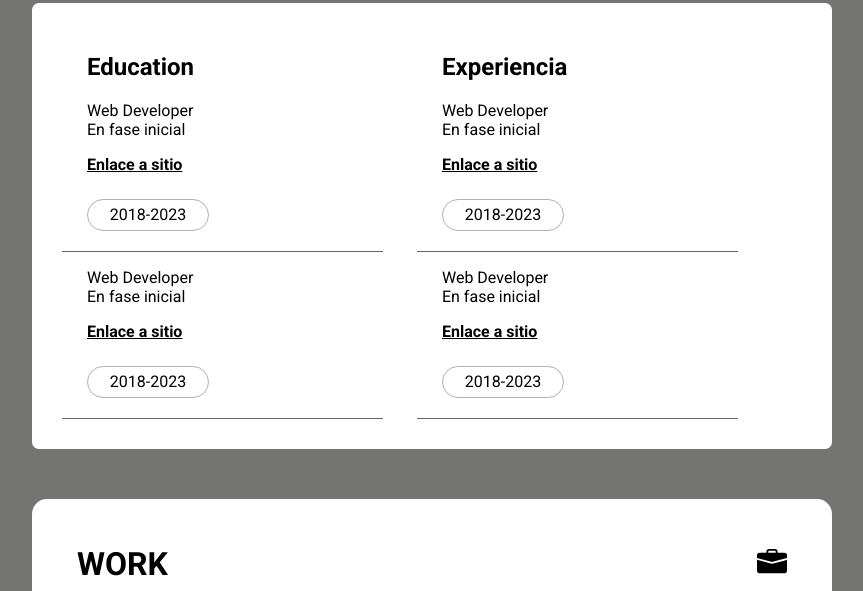
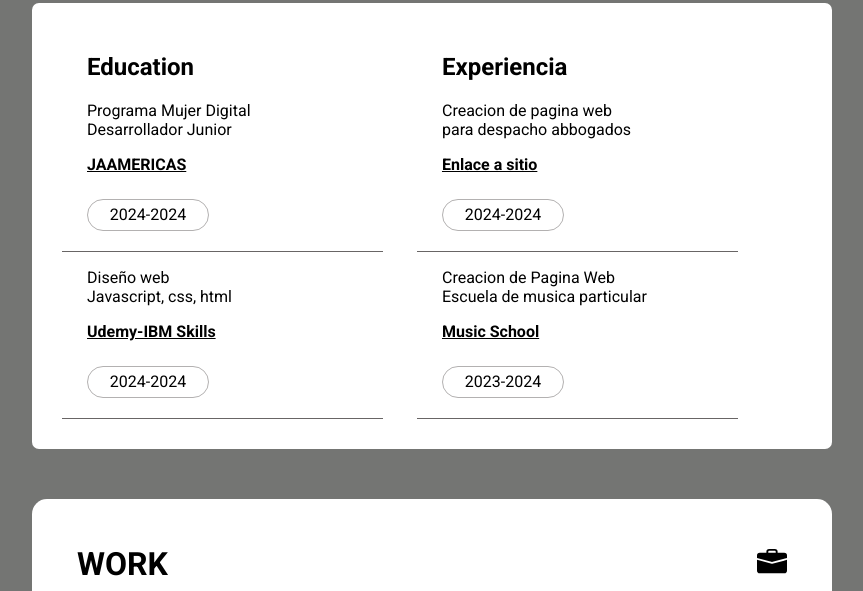
Before and after one commit to EdnaEustaquio/cv-pagina-web, a plain HTML site: page index.html in a window 1280 px wide. Shown: the part 665-1256 px from the top of the page, without its empty margins (233-1096 px from the left). Drawn offline with nearby package versions, Linux system fonts and the light colour scheme.

Commit message:
subi cambios propios

```diff
--- a/index.html
+++ b/index.html
@@ -99,37 +99,37 @@
         <div class="section4">
             <div class="subsection2">
                 <h2>Education</h2>
-                <p>Web Developer  <br>En fase inicial</p>
-                <a href="#">Enlace a sitio </a>
+                <p>Programa Mujer Digital <br>Desarrollador Junior</p>
+                <a href="#">JAAMERICAS </a>
                 <div class="status2">
-                <p class="p-status">2018-2023</p>
+                <p class="p-status">2024-2024</p>
                 </div>
 
             </div>
             <div class="subsection3">
                 <h2>Experiencia</h2>
-                <p>Web Developer  <br>En fase inicial</p>
+                <p>Creacion de pagina web<br>para despacho abbogados</p>
                 <a href="#">Enlace a sitio </a>
                 <div class="status2">
-                <p class="p-status">2018-2023</p>
+                <p class="p-status">2024-2024</p>
                 </div>
 
             </div>
             <div class="subsection2">
 
-                <p>Web Developer  <br>En fase inicial</p>
-                <a href="#">Enlace a sitio </a>
+                <p>Diseño web  <br>Javascript, css, html</p>
+                <a href="#">Udemy-IBM Skills</a>
                 <div class="status2">
-                <p class="p-status">2018-2023</p>
+                <p class="p-status">2024-2024</p>
                 </div>
 
             </div>
             <div class="subsection3">
 
-                <p>Web Developer  <br>En fase inicial</p>
-                <a href="#">Enlace a sitio </a>
+                <p>Creacion de Pagina Web<br>Escuela de musica particular</p>
+                <a href="#">Music School</a>
                 <div class="status2">
-                <p class="p-status">2018-2023</p>
+                <p class="p-status">2023-2024</p>
                 </div>
 
             </div>
```
